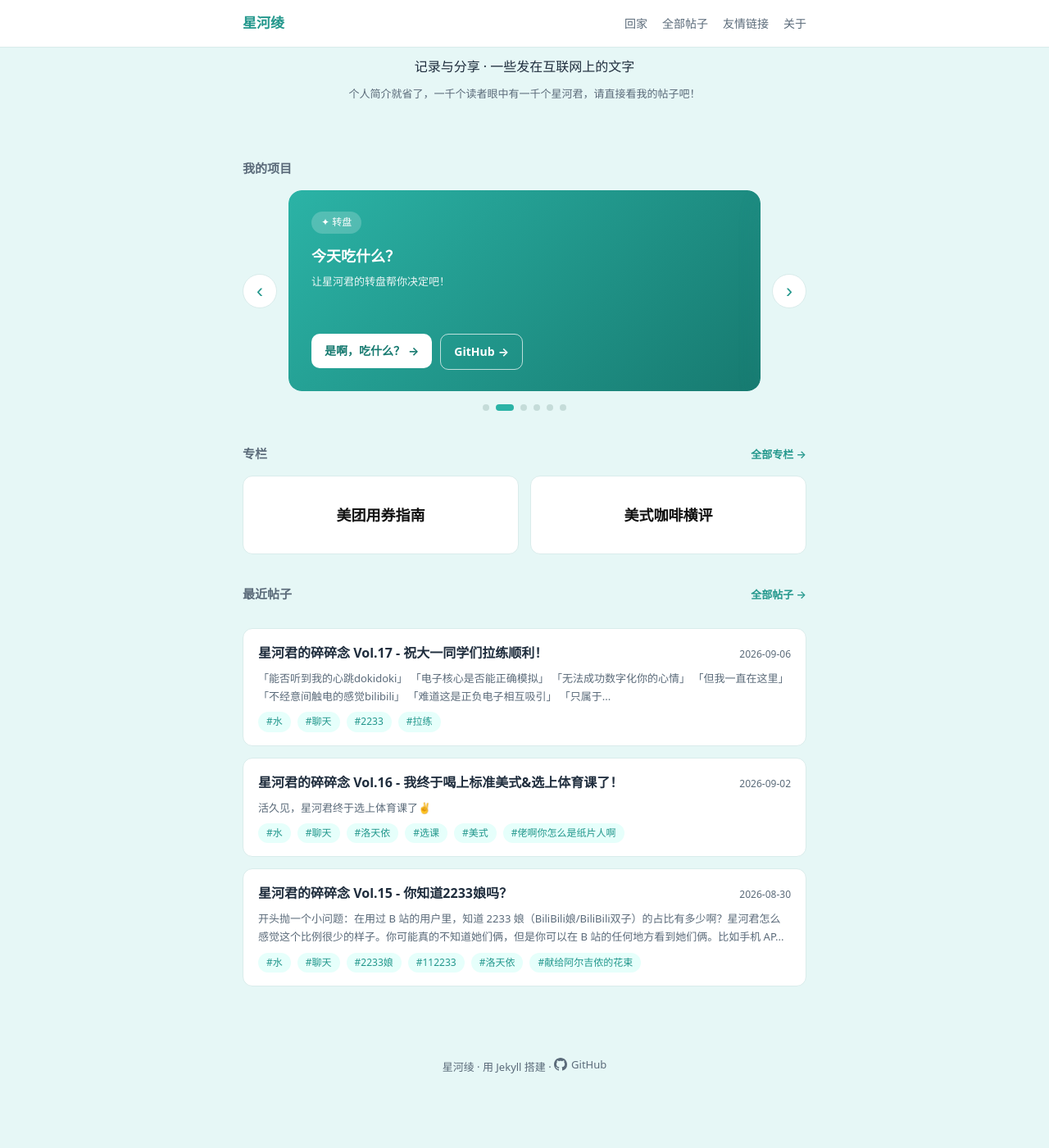
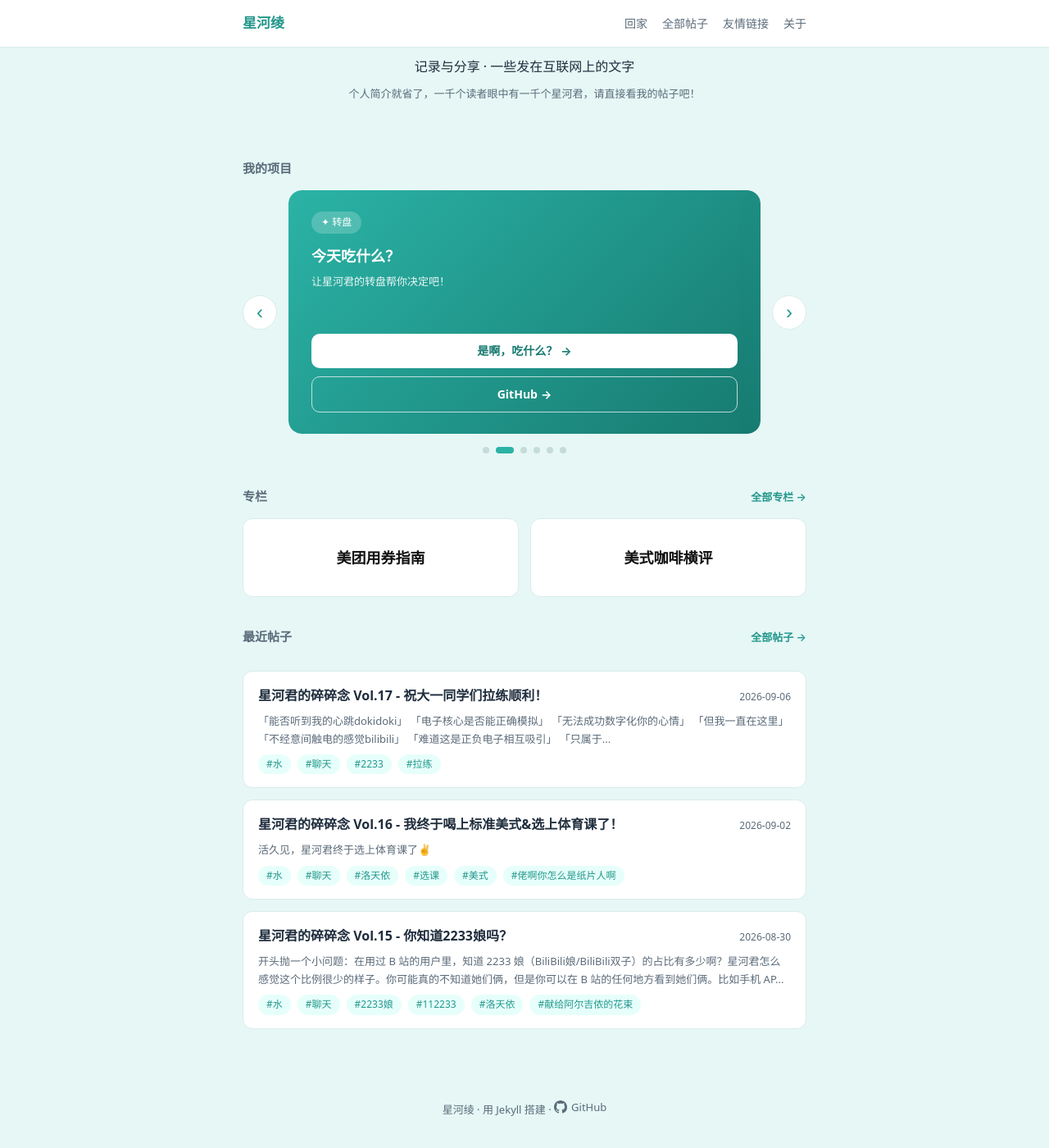
Before and after one commit to tony-he-xhxk/tony-he-xhxk.github.io, a Jekyll site: the page built from index.html, in a window 1280 px wide and 1400 px high, scrolled down 130 px. Shown: the whole window at 82% size. Built offline with Jekyll 4.4.1, drawn with Linux system fonts in a browser that asks for light colours; the list of posts is cut into pages by our own code; before the commit the page ends 1478 px from its top, so only the background shows below that.

Commit message:
style: unify split-card buttons to vertical stack across all viewports

```diff
--- a/assets/css/style.css
+++ b/assets/css/style.css
@@ -97,6 +97,7 @@
 
 .project-card {
   flex: 0 0 100%;
+  min-width: 0;
   display: flex;
   flex-direction: column;
   padding: 26px 28px;
@@ -139,7 +140,7 @@
 }
 .project-cta .arrow { margin-left: 4px; }
 
-/* PRTI 特殊：统一上下布局，底部横排双按钮 */
+/* 带主副按钮的卡片：底部按钮纵向堆叠（主上副下），全端统一 */
 .project-card-split {
   flex: 0 0 100%;
 }
@@ -155,9 +156,13 @@
 .project-card-split .project-info p { margin-bottom: 12px; }
 .project-actions {
   display: flex;
-  flex-direction: row;
+  flex-direction: column;
   gap: 10px;
   flex-shrink: 0;
+}
+.project-actions .project-cta {
+  align-self: stretch;
+  text-align: center;
 }
 .project-cta-gh {
   background: transparent;
@@ -556,13 +561,9 @@
   .carousel { gap: 6px; }
   .carousel-arrow { width: 32px; height: 32px; font-size: 18px; }
 
-  /* 卡片：缩小内边距；按钮均分占满 */
+  /* 卡片：缩小内边距；按钮堆叠样式已全局统一，此处只收紧尺寸 */
   .project-card { padding: 20px 18px; }
-  .project-actions .project-cta {
-    flex: 1;
-    text-align: center;
-    padding: 10px 12px;
-  }
+  .project-actions .project-cta { padding: 10px 12px; }
 }
 
 /* ===== 美式咖啡横评 ===== */
```
